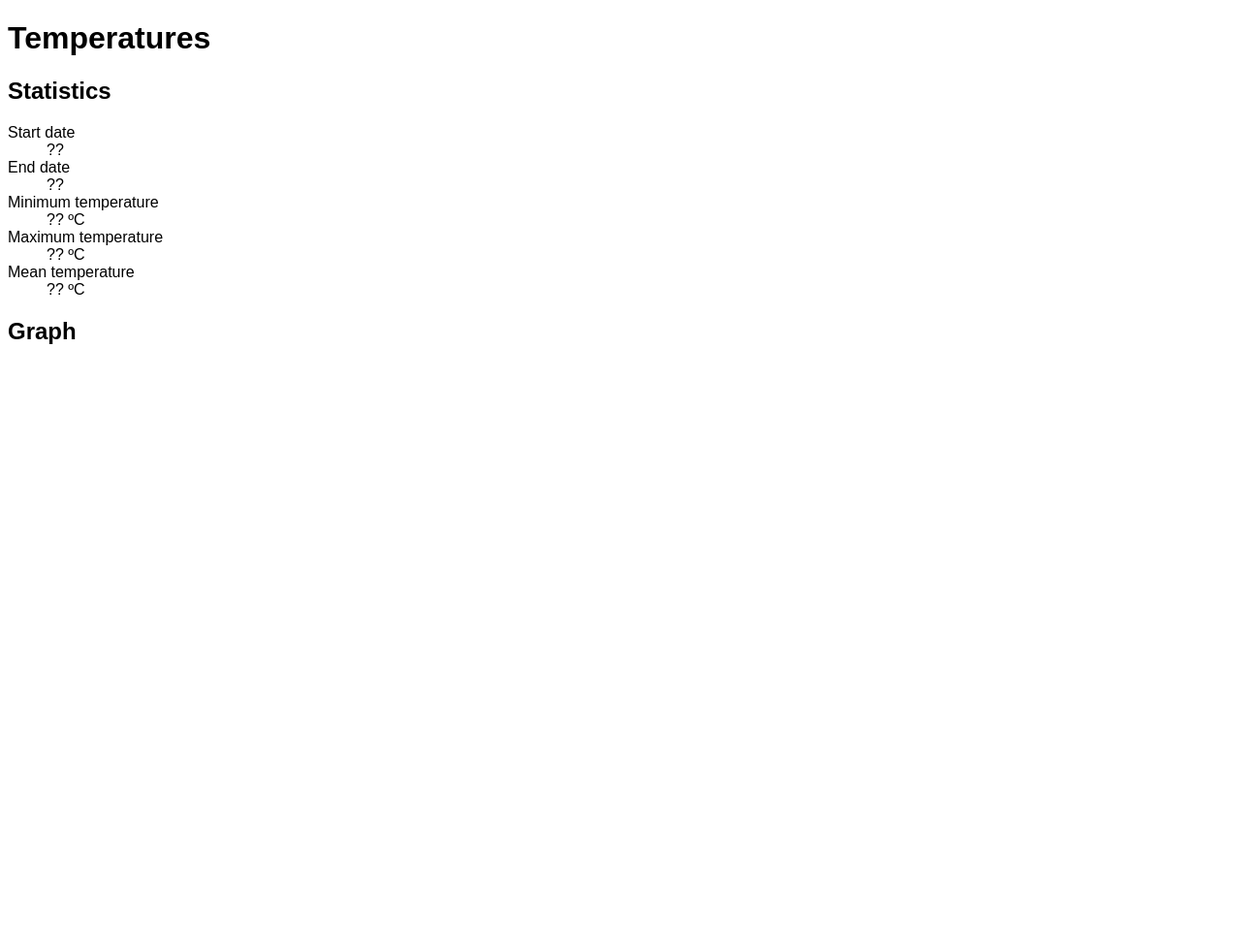
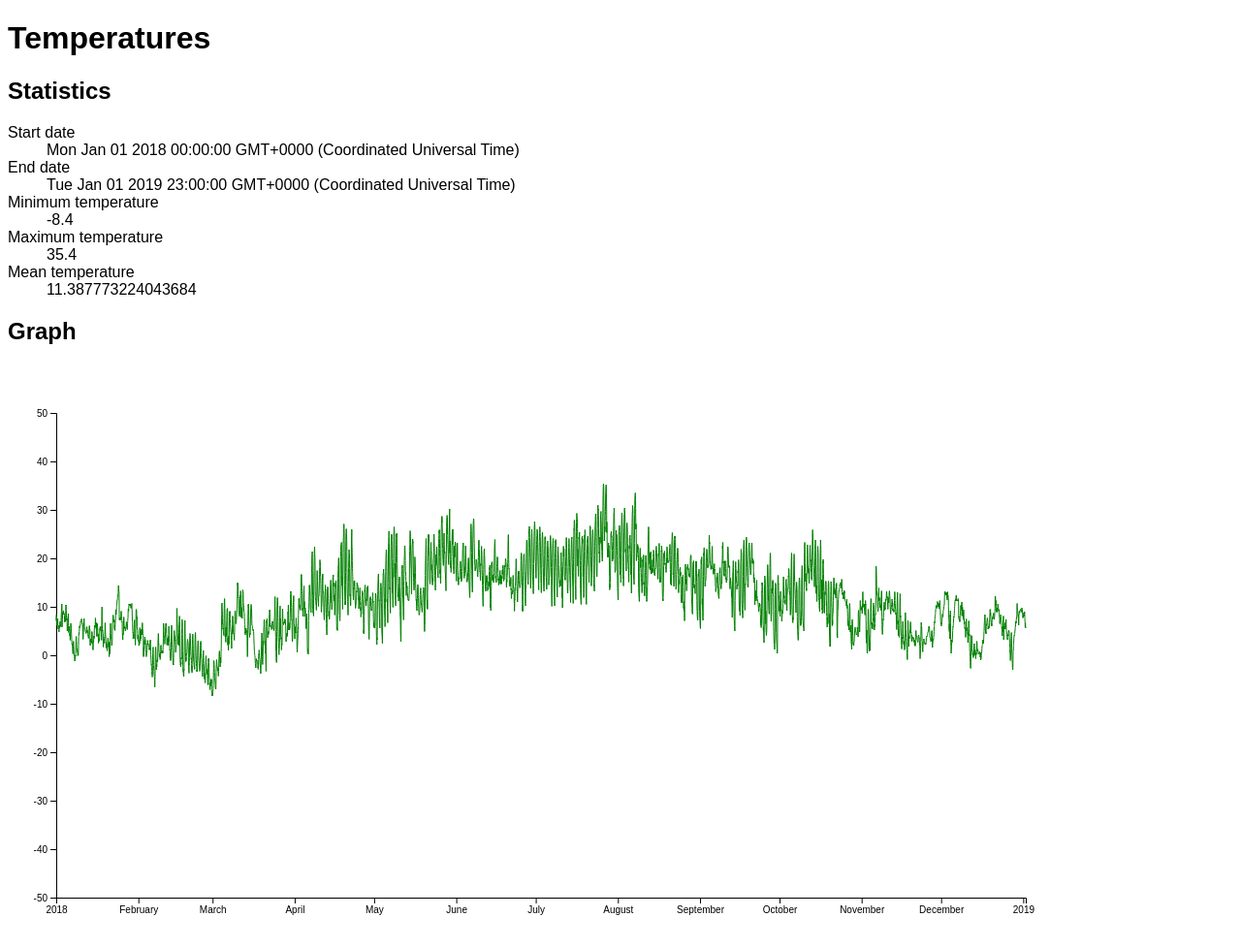
Before and after one commit to pietvandongen/d3-school, a website: page public/index.html in a window 1280 px wide. Shown: the whole page at 97% size. Before the commit the page ends 800 px from the top, so only its background shows below. Drawn offline with nearby package versions, Linux system fonts and the light colour scheme.

Commit message:
Solution

```diff
--- a/public/app.js
+++ b/public/app.js
@@ -1,28 +1,70 @@
 async function run() {
     // Get data
     let data = await d3.csv("/data/temperatures.csv");
+    console.log(data);
 
     // Create arrays for dates and temperatures
+    let dates = data.map(entry => new Date(entry.timestamp * 1000));
+    let temperatures = data.map(entry => parseFloat(entry.temperature));
 
     // Extract statistics
+    let startDate = d3.min(dates);
+    let endDate = d3.max(dates);
+    let minTemp = d3.min(temperatures);
+    let maxTemp = d3.max(temperatures);
+    let meanTemp = d3.mean(temperatures);
 
     // Show statistics
+    d3.select(".start-date").text(startDate);
+    d3.select(".end-date").text(endDate);
+    d3.select(".minimum").text(minTemp);
+    d3.select(".maximum").text(maxTemp);
+    d3.select(".mean").text(meanTemp);
 
     // Create graph
+    let width = 1000;
+    let height = 500;
+    let margin = 50;
 
     // Create x-scale
+    let xScale = d3.scaleTime()
+        .domain([startDate, endDate])
+        .range([0, width]);
 
     // Create y-scale
+    let yScale = d3.scaleLinear()
+        .domain([50, -50])
+        .range([0, height]);
 
     // Create line function
+    let line = d3.line()
+        .x(item => xScale(new Date(item.timestamp * 1000)))
+        .y(item => yScale(parseFloat(item.temperature)));
 
     // Create canvas
+    let svg = d3.select("#graph")
+        .append("svg")
+        .attr("width", width + (margin * 2))
+        .attr("height", height + (margin * 2))
+        .append("g")
+        .attr("transform", "translate(" + margin + "," + margin + ")");
 
     // Draw x-axis
+    svg.append("g")
+        .attr("class", "x-axis")
+        .attr("transform", "translate(0," + height + ")")
+        .call(d3.axisBottom(xScale));
 
     // Draw y-axis
+    svg.append("g")
+        .attr("class", "y-axis")
+        .call(d3.axisLeft(yScale));
 
     // Draw line
+    svg.append("path")
+        .datum(data)
+        .attr("class", "line")
+        .attr("d", line);
 }
 
 run();
--- a/public/styles.css
+++ b/public/styles.css
@@ -4,7 +4,7 @@ body {
 
 .line {
     fill: none;
-    stroke: black;
+    stroke: green;
     stroke-width: 1;
 }
 
```
